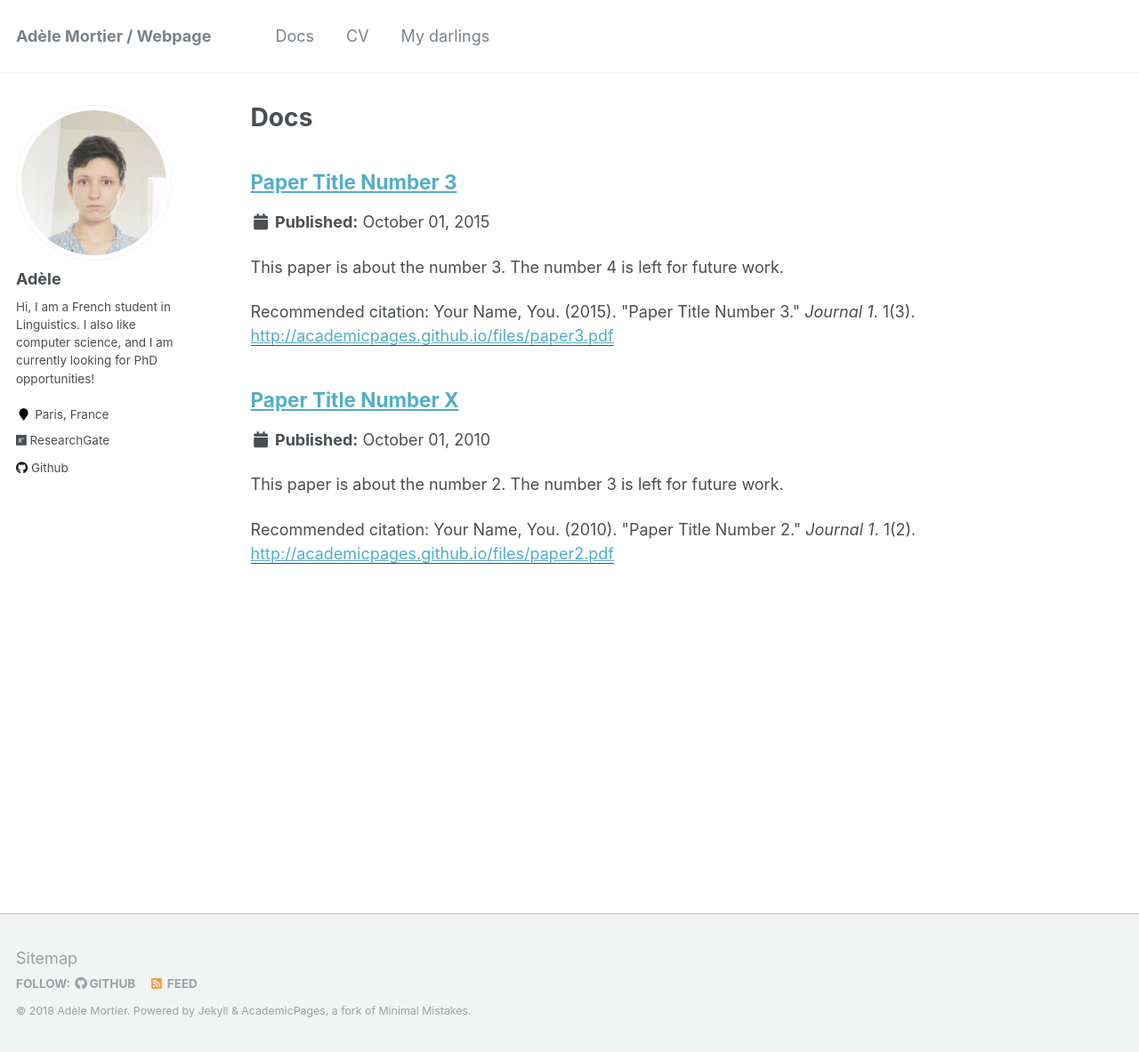
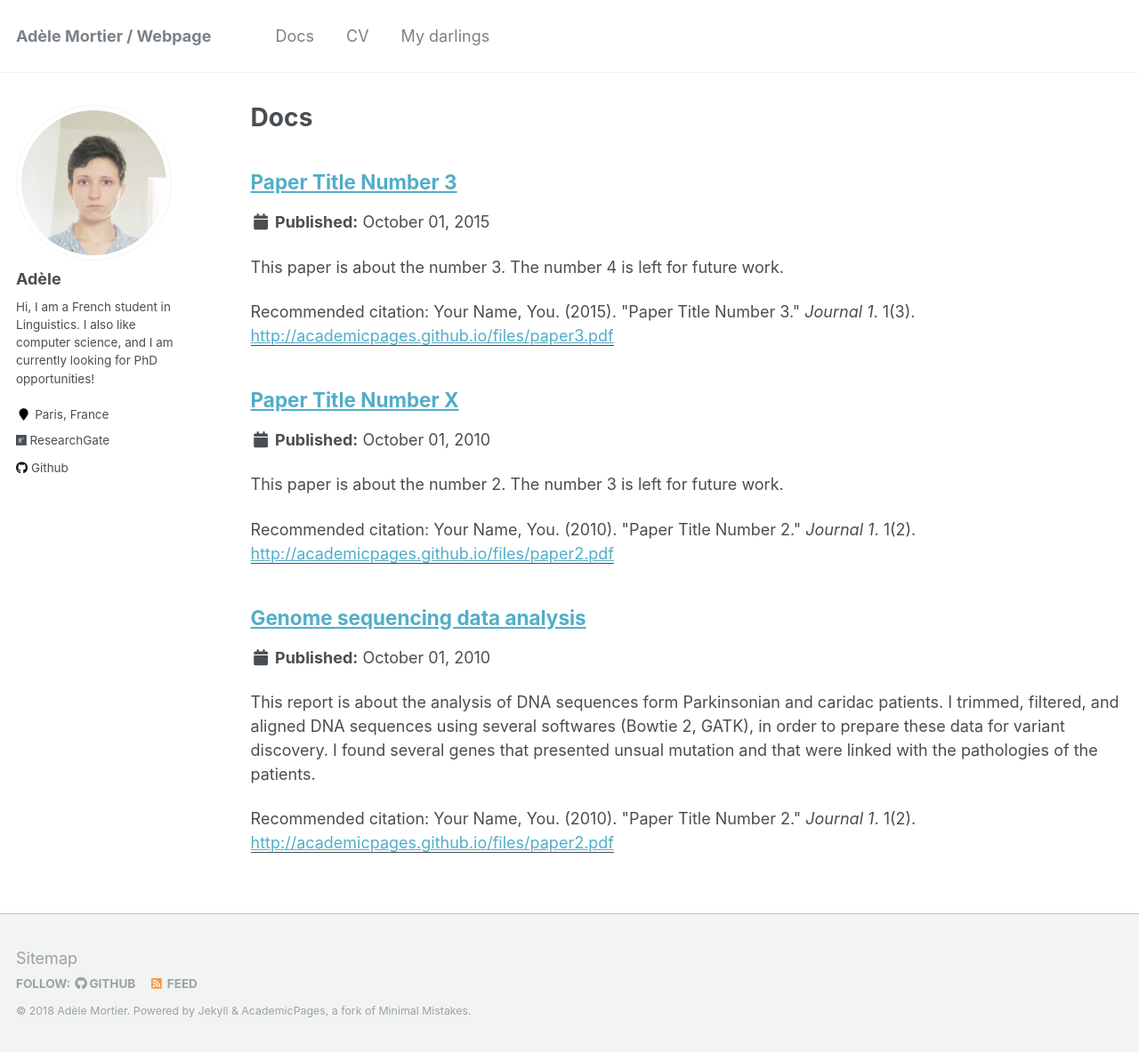
Before and after one commit to AdeleMortier/AdeleMortier.github.io, a Jekyll site: the page built from _pages/docs.md, in a window 1280 px wide and 1183 px high. Shown: the whole window at 89% size. Built offline with Jekyll 4.4.1, drawn with Linux system fonts in a browser that asks for light colours; a file with an impossible date is left out.

Commit message:
try to display docs

```diff
--- a/_docs/2009-10-01-paper-title-number-1.md
+++ b/_docs/2009-10-01-paper-title-number-1.md
@@ -3,7 +3,10 @@ title: "Genome sequencing data analysis"
 collection: docs
 permalink: /docs/2009-10-01-paper-title-number-1
 excerpt: 'This report is about the analysis of DNA sequences form Parkinsonian and caridac patients. I trimmed, filtered, and aligned DNA sequences using several softwares (Bowtie 2, GATK), in order to prepare these data for variant discovery. I found several genes that presented unsual mutation and that were linked with the pathologies of the patients.'
-date: 2016
+date: 2010-10-01
+venue: 'Journal 1'
+paperurl: 'http://academicpages.github.io/files/paper2.pdf'
+citation: 'Your Name, You. (2010). &quot;Paper Title Number 2.&quot; <i>Journal 1</i>. 1(2).'
 ---
 This report is about the analysis of DNA sequences form Parkinsonian and caridac patients. I trimmed, filtered, and aligned DNA sequences using several softwares (Bowtie 2, GATK), in order to prepare these data for variant discovery. I found several genes that presented unsual mutation and that were linked with the pathologies of the patients.
 
```
